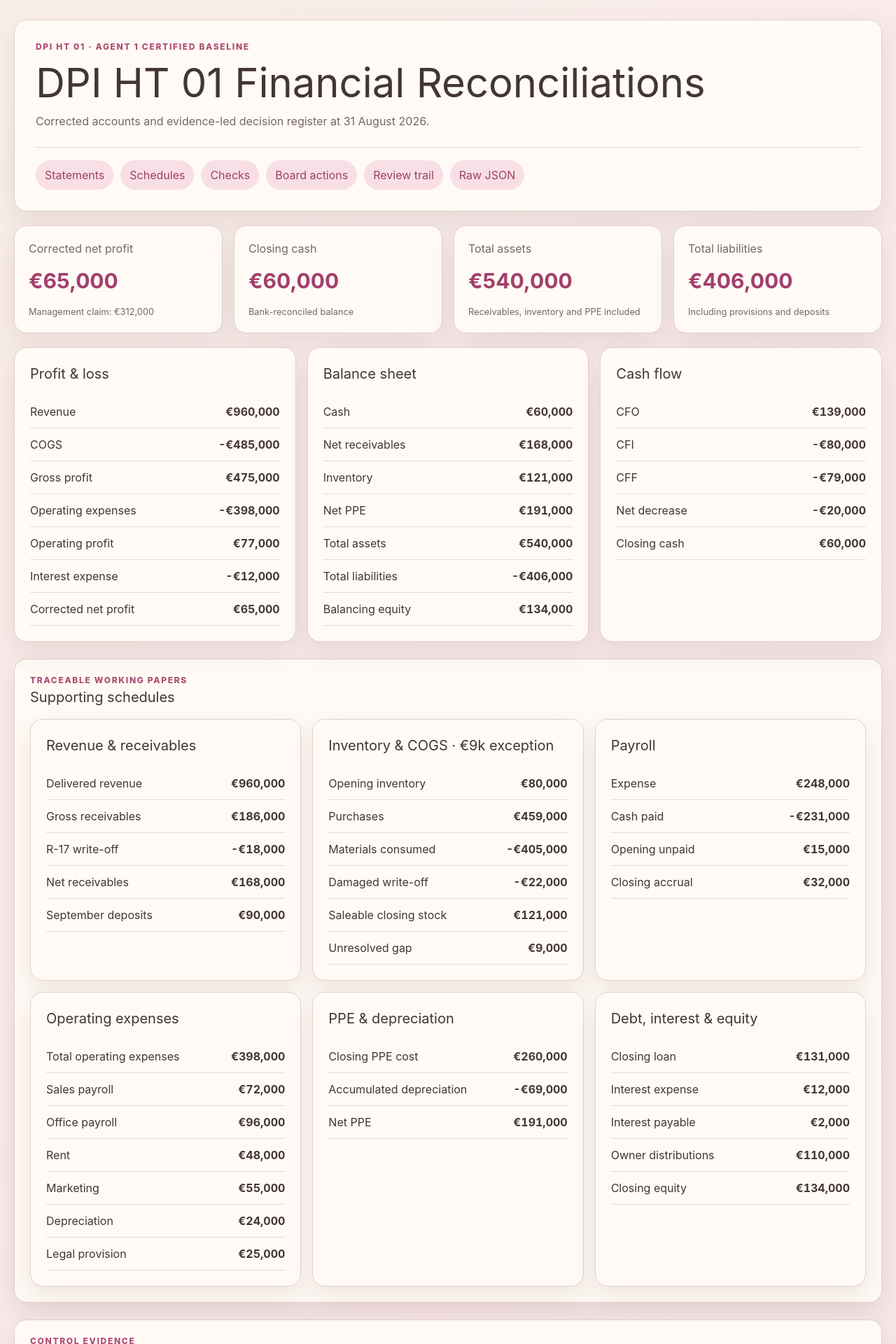
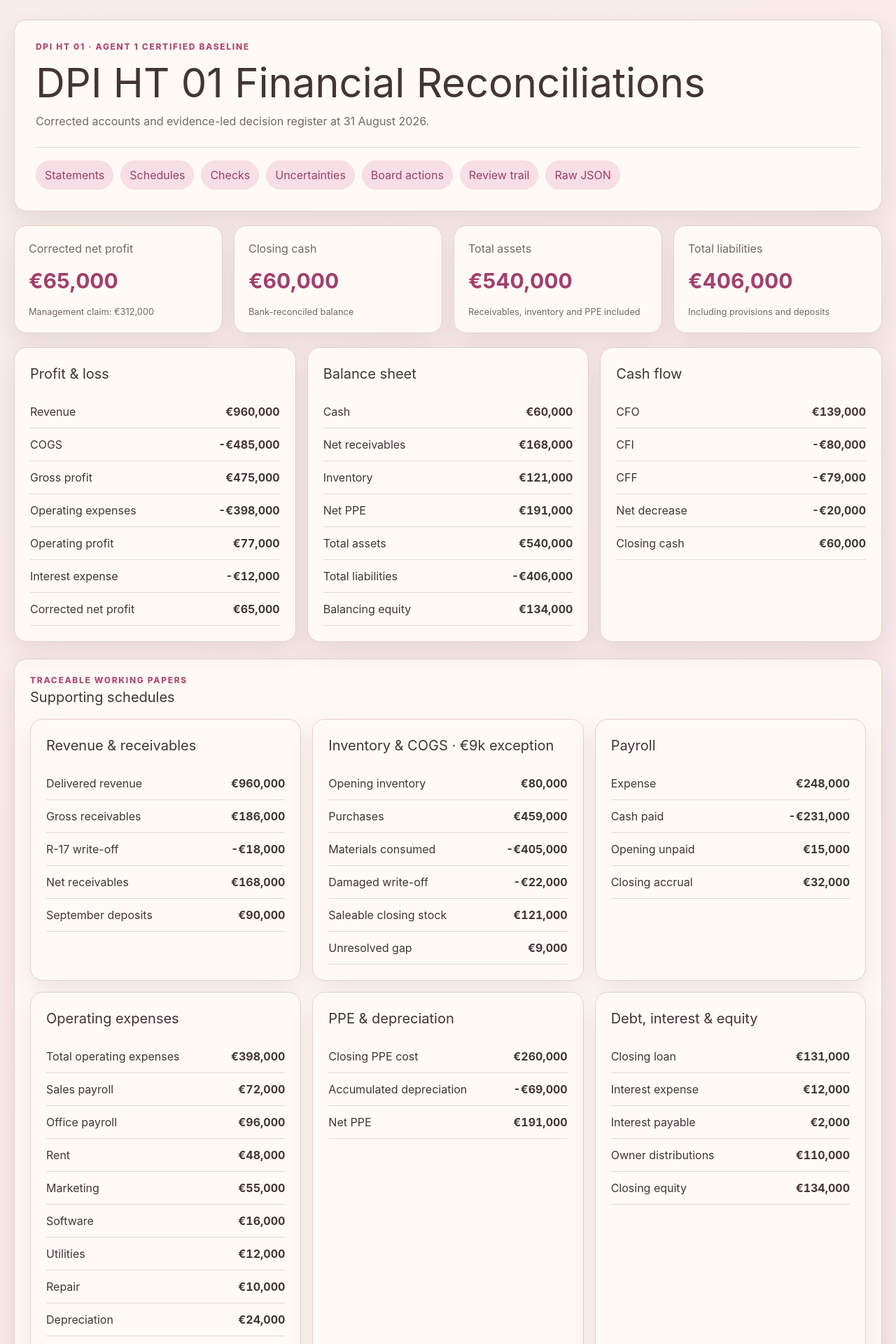
Before and after one commit to estere503-code/17, a Next.js app: page / in a window 1280 px wide. Shown: the top 1920 px of the page at 70% size. Built offline with nearby package versions, Linux system fonts and the light colour scheme.

Commit message:
Expose expense support and uncertainties

```diff
--- a/app/page.tsx
+++ b/app/page.tsx
@@ -34,7 +34,7 @@ export default async function HomePage() {
           <p className="eyebrow">DPI HT 01 · Agent 1 certified baseline</p>
           <h1>DPI HT 01 Financial Reconciliations</h1>
           <p className="muted">Corrected accounts and evidence-led decision register at 31 August 2026.</p>
-          <nav><a href="#statements">Statements</a><a href="#schedules">Schedules</a><a href="#checks">Checks</a><a href="#board">Board actions</a><a href="/review">Review trail</a><a href="/submission.json">Raw JSON</a></nav>
+          <nav><a href="#statements">Statements</a><a href="#schedules">Schedules</a><a href="#checks">Checks</a><a href="#uncertainties">Uncertainties</a><a href="#board">Board actions</a><a href="/review">Review trail</a><a href="/submission.json">Raw JSON</a></nav>
         </header>
 
         <section className="metrics">
@@ -56,13 +56,13 @@ export default async function HomePage() {
             <Table title="Revenue & receivables" rows={[["Delivered revenue", data.schedules.revenueReceivables.deliveredRevenue],["Gross receivables", data.schedules.revenueReceivables.grossClosingReceivables],["R-17 write-off", -data.schedules.revenueReceivables.r17WriteOff],["Net receivables", data.schedules.revenueReceivables.netClosingReceivables],["September deposits", data.schedules.revenueReceivables.septemberDeposits]]} />
             <Table title="Inventory & COGS · €9k exception" rows={[["Opening inventory", data.schedules.inventoryCOGS.openingInventory],["Purchases", data.schedules.inventoryCOGS.purchases],["Materials consumed", -data.schedules.inventoryCOGS.materialsConsumed],["Damaged write-off", -data.schedules.inventoryCOGS.damagedWriteOff],["Saleable closing stock", data.schedules.inventoryCOGS.saleableClosingInventory],["Unresolved gap", data.schedules.inventoryCOGS.unresolvedGap]]} />
             <Table title="Payroll" rows={[["Expense", data.schedules.payroll.totalExpense],["Cash paid", -data.schedules.payroll.cashPaid],["Opening unpaid", data.schedules.payroll.openingUnpaid],["Closing accrual", data.schedules.payroll.closingAccrual]]} />
-            <Table title="Operating expenses" rows={[["Total operating expenses", data.schedules.operatingExpenses.total],["Sales payroll", data.schedules.operatingExpenses.salesPayroll],["Office payroll", data.schedules.operatingExpenses.officePayroll],["Rent", data.schedules.operatingExpenses.rent],["Marketing", data.schedules.operatingExpenses.marketing],["Depreciation", data.schedules.operatingExpenses.depreciation],["Legal provision", data.schedules.operatingExpenses.legalProvision]]} />
+            <Table title="Operating expenses" rows={[["Total operating expenses", data.schedules.operatingExpenses.total],["Sales payroll", data.schedules.operatingExpenses.salesPayroll],["Office payroll", data.schedules.operatingExpenses.officePayroll],["Rent", data.schedules.operatingExpenses.rent],["Marketing", data.schedules.operatingExpenses.marketing],["Software", data.schedules.operatingExpenses.software],["Utilities", data.schedules.operatingExpenses.utilities],["Repair", data.schedules.operatingExpenses.repair],["Depreciation", data.schedules.operatingExpenses.depreciation],["Bad debt", data.schedules.operatingExpenses.badDebt],["Inventory write-down", data.schedules.operatingExpenses.inventoryWriteDown],["Legal provision", data.schedules.operatingExpenses.legalProvision]]} />
             <Table title="PPE & depreciation" rows={[["Closing PPE cost", data.schedules.ppeDepreciation.closingCost],["Accumulated depreciation", -data.schedules.ppeDepreciation.closingAccumulatedDepreciation],["Net PPE", data.schedules.ppeDepreciation.netPPE]]} />
             <Table title="Debt, interest & equity" rows={[["Closing loan", data.schedules.debtInterest.closingLoan],["Interest expense", data.schedules.debtInterest.interestExpense],["Interest payable", data.schedules.debtInterest.interestPayable],["Owner distributions", data.schedules.equityDistributions.totalDistributions],["Closing equity", data.schedules.equityDistributions.closingBalancingEquity]]} />
           </div>
         </section>
 
-        <section id="checks" className="panel section"><p className="eyebrow">Control evidence</p><h2>Reconciliation checks</h2><div className="checks">{data.reconciliations.map((check: AnyData) => <div className="check" key={check.id}><div><strong>{check.label}</strong><p className="muted">{check.calculation}</p></div><b>{check.status}</b></div>)}</div></section>
+        <section id="checks" className="panel section"><p className="eyebrow">Control evidence</p><h2>Reconciliation checks</h2><div className="checks">{data.reconciliations.map((check: AnyData) => <div className="check" key={check.id}><div><strong>{check.label}</strong><p className="muted">{check.calculation}</p></div><b>{check.status}</b></div>)}</div></section><section id="uncertainties" className="panel section"><p className="eyebrow">Open items</p><h2>Uncertainties requiring board follow-up</h2><ul className="muted">{data.uncertainties.map((item: string) => <li key={item}>{item}</li>)}</ul></section>
 
         <section id="board" className="panel section"><p className="eyebrow">Required D091–D100</p><h2>Board action register</h2><p className="muted">Use corrected accounts for valuation and earn-out decisions, subject to resolving or disclosing open exceptions.</p><div className="board">{board.map((item: AnyData) => <div className="board-row" key={item.id}><strong>{item.id}</strong><span>{String(item.answer)}</span></div>)}</div></section>
       </div>
```
